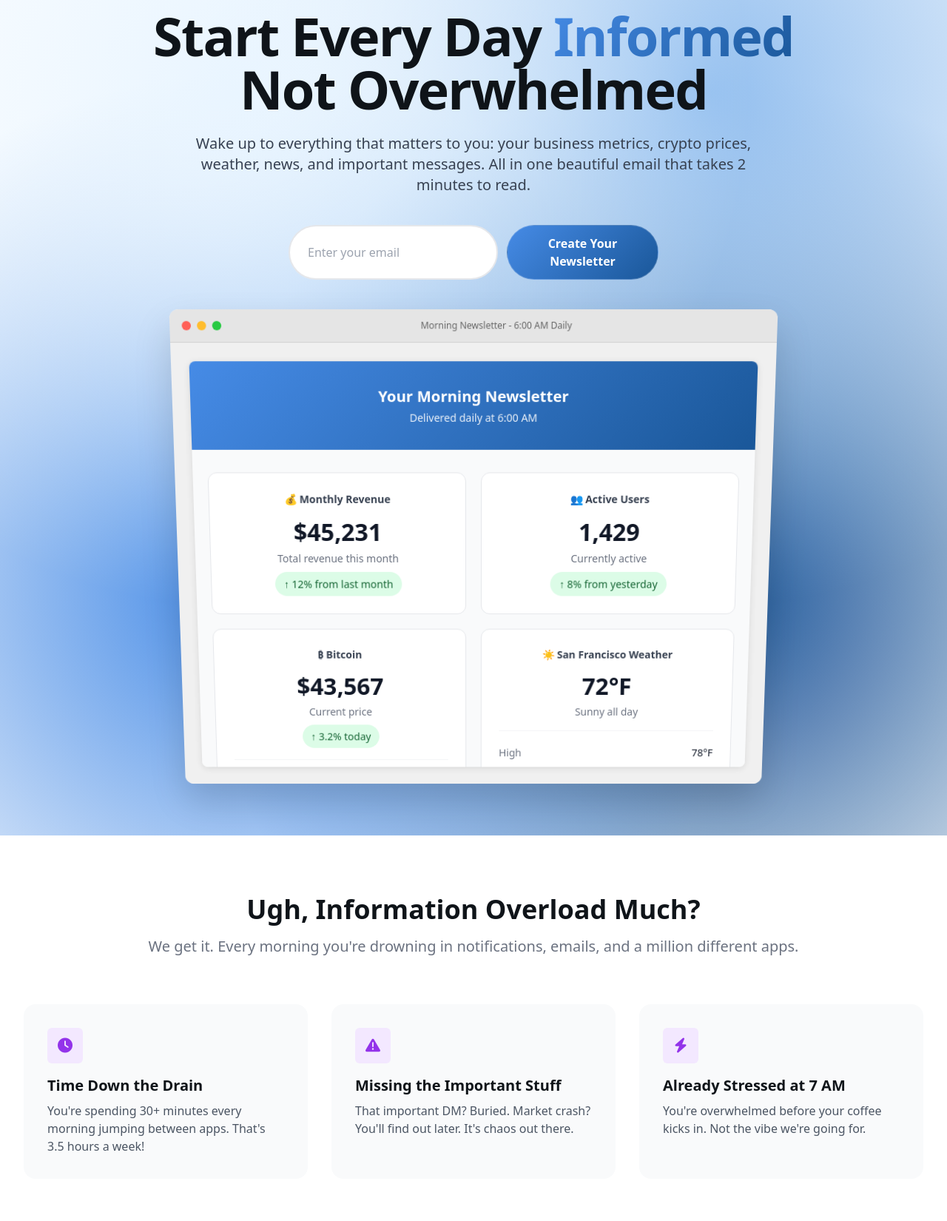
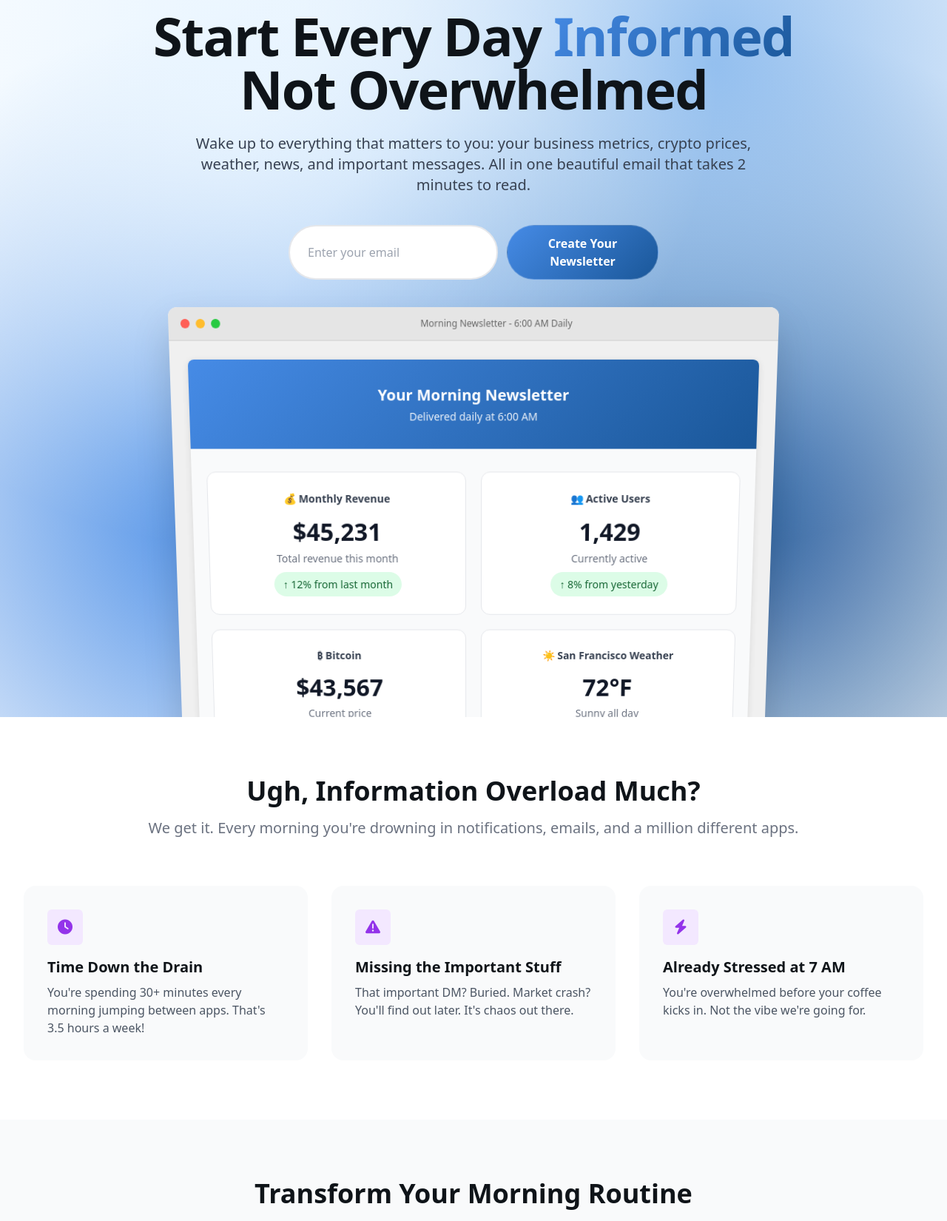
Before and after one commit to manuelescrig/web-morningnewsletter, a PHP site: page / in a window 1280 px wide. Shown: the part 208-1858 px from the top of the page at 74% size. Run offline with PHP 8.4, Linux system fonts and the light colour scheme; some libraries are stand-ins or nearby versions.

Commit message:
Updates newsletter

```diff
--- a/assets/css/landing.css
+++ b/assets/css/landing.css
@@ -7,13 +7,15 @@
 .hero-section {
     position: relative;
     padding-bottom: 0;
-    overflow: visible;
+    overflow: hidden; /* Hide the cut-off part */
 }
 
 /* Mac window that extends to bottom */
 .hero-section .mac-window {
     height: auto;
-    margin-bottom: -100px; /* Cut off bottom */
+    margin-bottom: -200px; /* Extend beyond hero section */
+    position: relative;
+    z-index: 10;
 }
 
 /* Navigation Hover Underline Override */
@@ -159,7 +161,7 @@
 
 .mac-window-content {
     background: #f0f0f0;
-    height: 600px;
+    height: 700px; /* Increased height to extend further */
     overflow: hidden;
     position: relative;
     padding: 1.5rem;
--- a/index.php
+++ b/index.php
@@ -37,7 +37,7 @@ try {
     <?php include __DIR__ . '/includes/navigation.php'; ?>
 
     <!-- Hero Section -->
-    <div class="relative mesh-bg hero-section py-24 sm:py-32 lg:py-40 overflow-hidden">
+    <div class="relative mesh-bg hero-section pt-24 sm:pt-32 lg:pt-40 pb-0">
         <div class="mx-auto max-w-7xl px-6 lg:px-8 relative z-10">
             <div class="mx-auto max-w-4xl text-center">
                 <!-- Badge -->
@@ -163,6 +163,18 @@ try {
                                                 <span class="widget-detail-value">Climate Summit Reaches Agreement</span>
                                             </div>
                                         </div>
+                                    </div>
+                                    <div class="widget-card">
+                                        <h3 class="widget-title">💼 Stripe Revenue</h3>
+                                        <p class="widget-value">$12,450</p>
+                                        <p class="widget-subtitle">Last 30 days</p>
+                                        <span class="widget-change positive">↑ 23% from last period</span>
+                                    </div>
+                                    <div class="widget-card">
+                                        <h3 class="widget-title">📱 App Store Downloads</h3>
+                                        <p class="widget-value">3,241</p>
+                                        <p class="widget-subtitle">This week</p>
+                                        <span class="widget-change negative">↓ 5% from last week</span>
                                     </div>
                                 </div>
                             </div>
```
